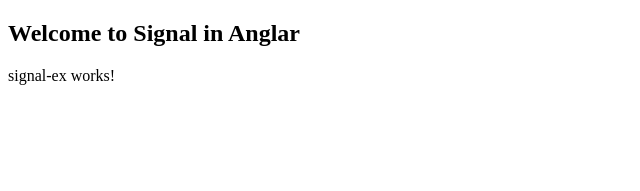
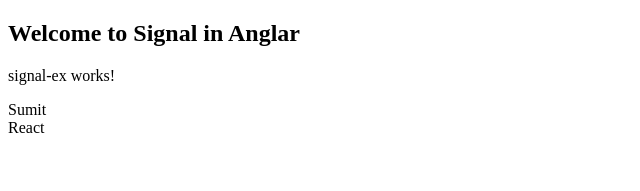
Before and after one commit to sumitbasu116/angular20Tutorial, an Angular app: page / in a window 1280 px wide. Shown: the top 191 px of the page, without its empty margins (0-640 px from the left). Built offline with nearby package versions, Linux system fonts and the light colour scheme.

Commit message:
Signal part4-display Signal value in UI

```diff
--- a/src/app/components/signal-ex/signal-ex.html
+++ b/src/app/components/signal-ex/signal-ex.html
@@ -1 +1,7 @@
 <p>signal-ex works!</p>
+
+<span>{{firstName}}</span>
+
+<br>
+
+<span>{{courseName()}}</span>
```
